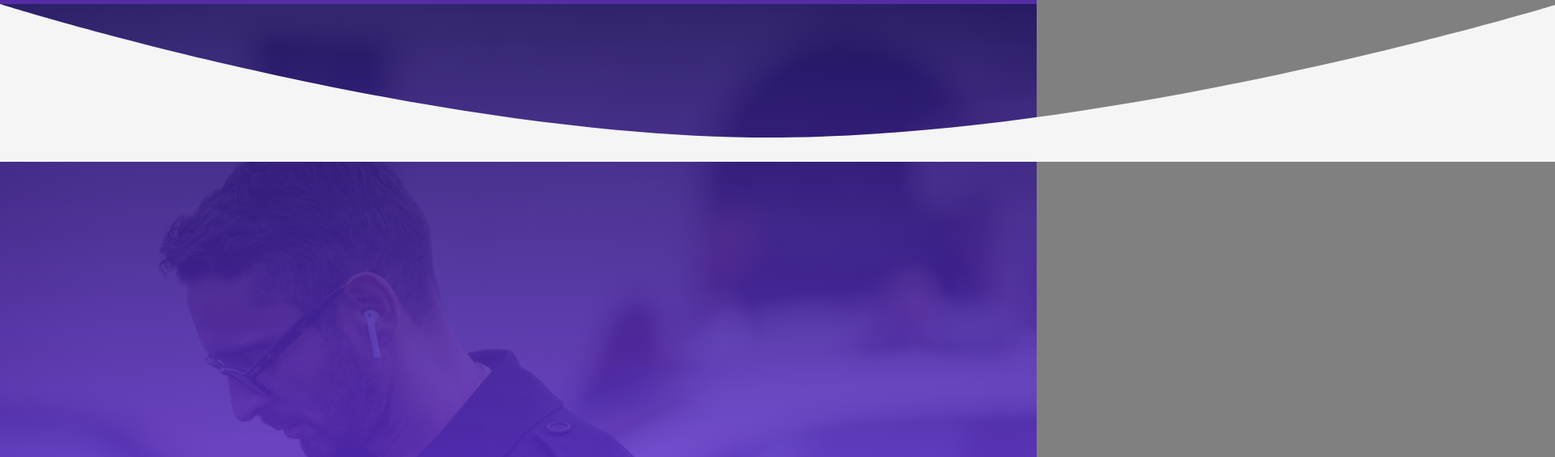
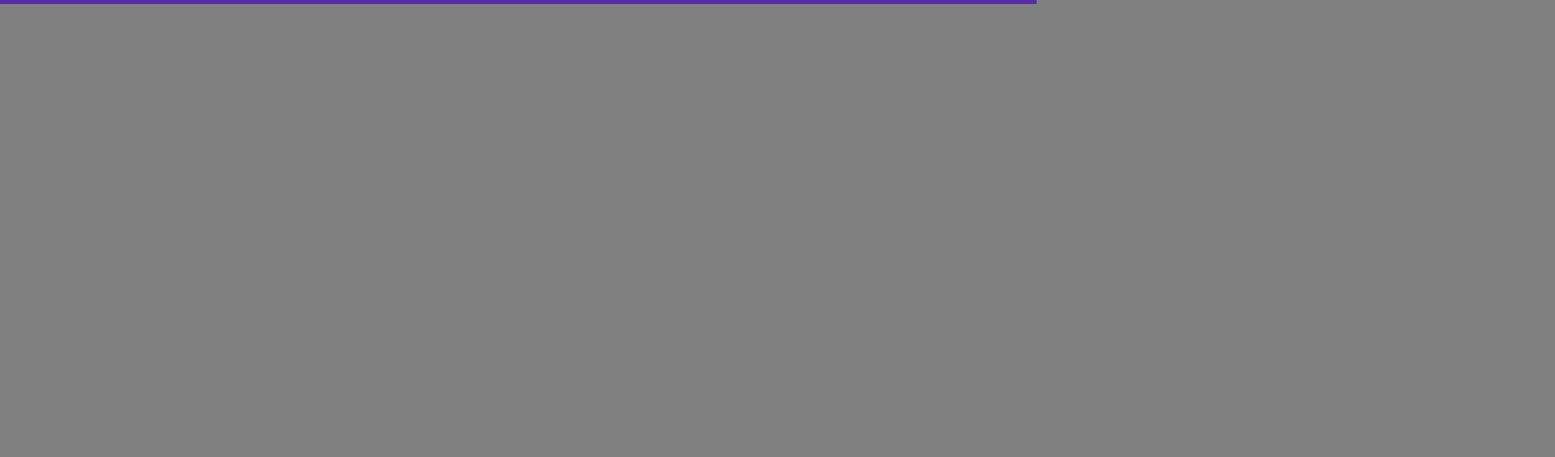
Before and after one commit to Arif205/starter-pack, a website: page starter-pack/index.html in a window 1280 px wide. Shown: the part 51-616 px from the top of the page at 81% size, 1920 px wide, since content can reach past the window. Drawn offline with Linux system fonts and the light colour scheme.

Commit message:
hero remove

```diff
--- a/starter-pack/index.html
+++ b/starter-pack/index.html
@@ -38,15 +38,6 @@
             </section>
         </div>
         <!-- NaveBar End-->
-
-
-
-        <div class="hero" style="background: linear-gradient(rgba(35, 22, 103, 0.9), rgba(120, 54, 255, 0.8)), url(assets/gettyimages-645164152.jpg); background-size: cover;">
-            <svg class="shape-divider" xmlns="http://www.w3.org/2000/svg" width="1923.879" height="195.188" viewBox="0 0 1923.879 195.188">
-                <path id="Path_294" data-name="Path 294" d="M-276,896.4H1647.879V701.212S1133.939,858.788,702.424,866.061-276,701.212-276,701.212" transform="translate(276 -701.212)" fill="#f5f5f5"/>
-            </svg>
-
-        </div>
     </header>
 
     <!-- This is for development branch -->
```
